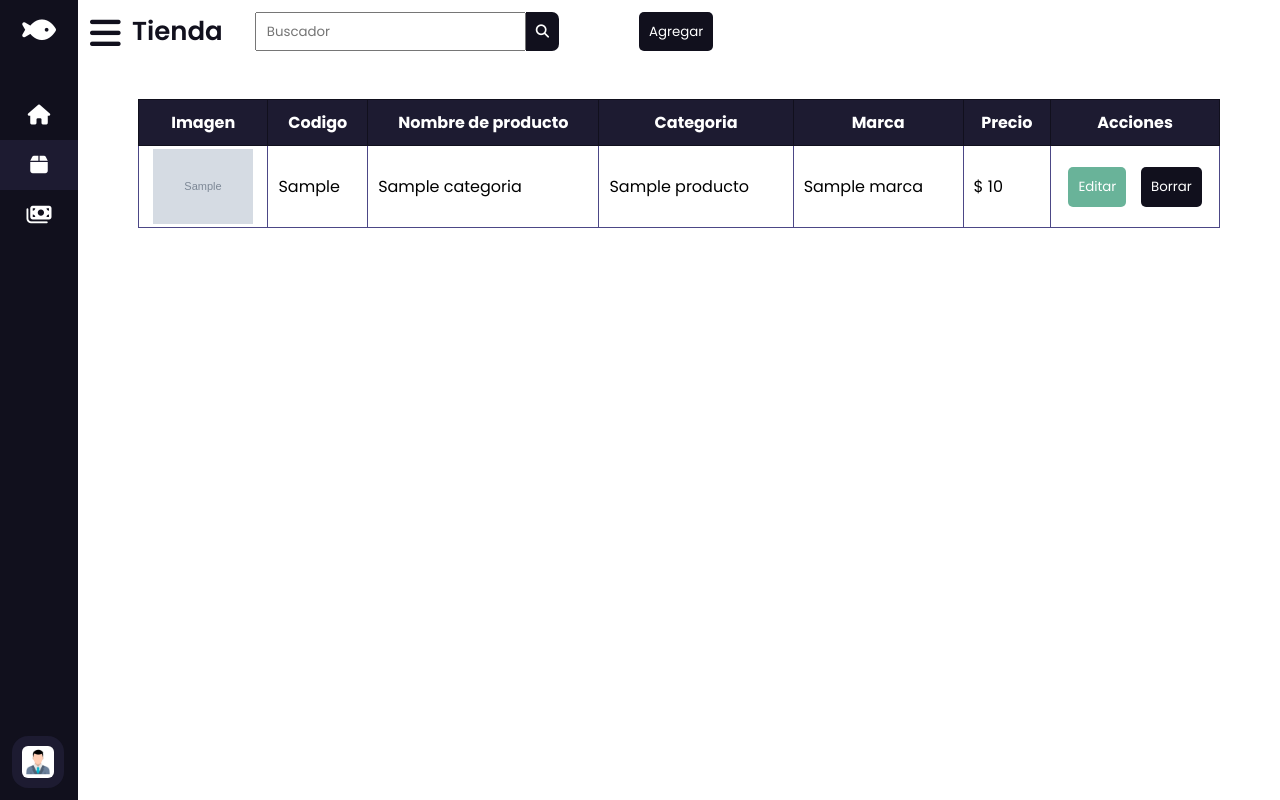
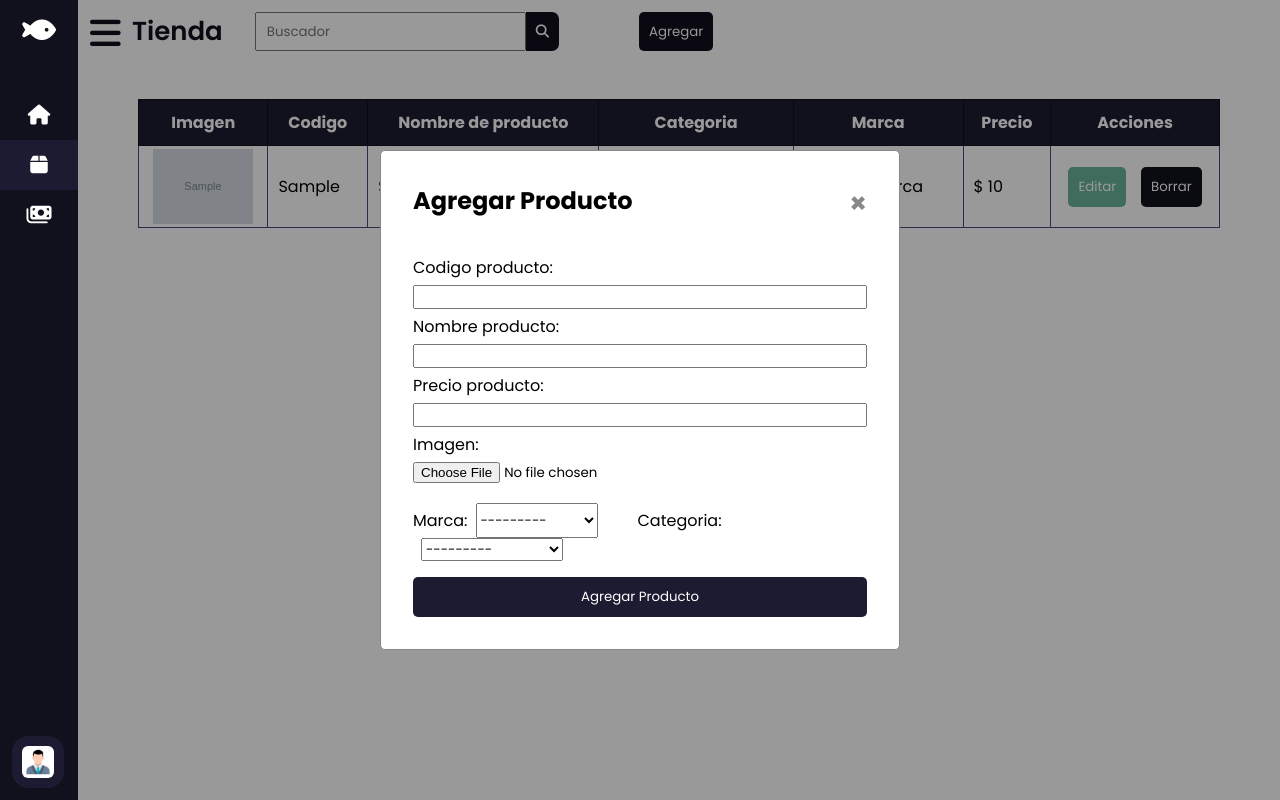
Before and after one commit to fersrm/CRUD_Django, a Django app: page /tienda/ in a window 1280 px wide, after a click on "Agregar". Run offline with Django 4.2, Linux system fonts and the light colour scheme; a user stored in the database is signed in; tables that the repository leaves empty hold one stand-in row (values such as "Sample post"); grey boxes marked "Sample" are stand-in pictures; some libraries are stand-ins or nearby versions.

Commit message:
error tonto XD se estaba eliminado el div de agregar al agregar

```diff
--- a/ProyecBazarApp/static/ProyecBazarApp/js/modal.js
+++ b/ProyecBazarApp/static/ProyecBazarApp/js/modal.js
@@ -1,4 +1,4 @@
-let modalAgregar = document.getElementById("agregar-producto");
+let modalAgregar = document.getElementById("agregar");
 let modalEditar = document.getElementById("edicion");
 // Cuando el usuario hace clic en el botón de cerrar, ocultar la ventana modal
 function cerrar_modal_add() {
@@ -19,7 +19,7 @@ window.onclick = function(event) {
 //----------------------------------------------------------
 
 function abrir_modal_edicion(url){
-  var xhttp = new XMLHttpRequest();
+  let xhttp = new XMLHttpRequest();
   xhttp.onreadystatechange = function() {
     if (this.readyState == 4 && this.status == 200) {
       document.getElementById("edicion").innerHTML = this.responseText;
@@ -28,16 +28,16 @@ function abrir_modal_edicion(url){
   };
   xhttp.open("GET", url, true);
   xhttp.send();
-}
+};
 
 function abrir_modal_creacion(url){
-  var xhttp = new XMLHttpRequest();
+  let xhttp = new XMLHttpRequest();
   xhttp.onreadystatechange = function() {
     if (this.readyState == 4 && this.status == 200) {
-      document.getElementById("agregar-producto").innerHTML = this.responseText;
-      document.getElementById("agregar-producto").style.display = "flex";
+      document.getElementById("agregar").innerHTML = this.responseText;
+      document.getElementById("agregar").style.display = "flex";
     }
   };
   xhttp.open("GET", url, true);
   xhttp.send();
-}
+};
--- a/ProyecBazarApp/templates/ProyecBazarApp/tienda.html
+++ b/ProyecBazarApp/templates/ProyecBazarApp/tienda.html
@@ -50,8 +50,8 @@
 
   {% else %}
   <strong>NO HAY REGISTROS</strong>
-  <div id="agregar-producto" class="modal"></div>
   {% endif %}
+    <div id="agregar" class="modal"></div>
   </div>
 {%endblock %}
 
```
Also changed, not shown: ProyecBazarApp/media/productos/1673823684_4086550-etk_fireemblemengage_site.jpg (added).
